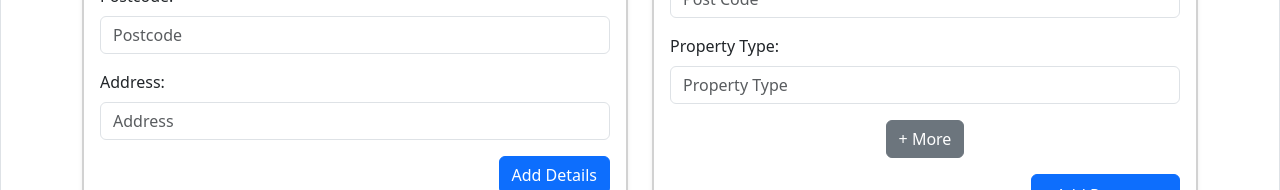
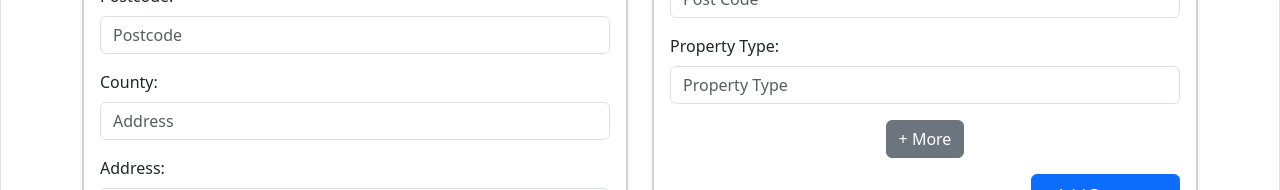
Before and after one commit to Azadehpedramnia/PropertySystem, a Next.js app in the folder hr-frontend/: page /dashboard in a window 1280 px wide. Shown: the part 1091-1281 px from the top of the page. Built offline with nearby package versions, Linux system fonts and the light colour scheme; no server answers.

Commit message:
changes for new columns

```diff
--- a/hr-frontend/components/Dashboard/RegisterContact.tsx
+++ b/hr-frontend/components/Dashboard/RegisterContact.tsx
@@ -11,6 +11,7 @@ interface Person {
   contact_number: string;
   property_address_for_enquiry: string;
   iqu_post_code_address:string;
+  contact_county:string;
 }
 
 interface RegisterContactProps {
@@ -137,6 +138,22 @@ const RegisterContact: React.FC<RegisterContactProps> = ({
               />
           </div>
 
+          {/* Row: County */}
+          <div className="col-12">
+            <label  className="form-label">County:</label>
+            <input
+              className="form-control"
+              placeholder="Address"
+              value={newPerson.contact_county}
+              onChange={(e) =>
+                setNewPerson({
+                  ...newPerson,
+                  contact_county: e.target.value,
+                })
+              }
+            />
+          </div>
+
           {/* Row: Address */}
           <div className="col-12">
             <label  className="form-label">Address:</label>
--- a/hr-frontend/components/Dashboard/RegisterProperty.tsx
+++ b/hr-frontend/components/Dashboard/RegisterProperty.tsx
@@ -12,8 +12,7 @@ interface Property {
   car_park_rateable_value: number | null;
   car_park_rates_payable_before_relief: number | null;
   total_rateable_value: number | null;
-  total_rate_payable: number | null;
-  donation_due: Date | null;
+  total_rate_payable_before_relief: number | null;
   post_code: string;
   landlord_Address: string;
   landlord_email: string;
@@ -28,6 +27,10 @@ interface Property {
   property_second_line_address:string;
   property_floor:string;
   property_solely_occupied:boolean;
+  property_county:string;
+  landlord_county:string;
+  donation_due:number | null;
+  total_rate_payable_after_relief:number| null;
 }
 
 interface RegisterPropertyProps {
@@ -285,11 +288,11 @@ newProperty.has_car_park && (
       type="number"
       className="form-control"
       placeholder=" Total Rates Payable Before Relief"
-      value={newProperty.total_rate_payable ?? ""}
+      value={newProperty.total_rate_payable_before_relief?? ""}
       onChange={(e) =>
         setNewProperty({
           ...newProperty,
-          total_rate_payable:
+          total_rate_payable_before_relief:
             e.target.value === "" ? null : Number(e.target.value),
         })
       }
@@ -323,22 +326,19 @@ newProperty.has_car_park && (
         </label>
 
         <input
-          type="date"
+          type="number"
           className="form-control"
-          value={
-            newProperty.donation_due &&
-              !isNaN(new Date(newProperty.donation_due).getTime())
-              ? new Date(newProperty.donation_due).toISOString().split('T')[0]
-              : ""
-          }
+          value={newProperty.donation_due ?? ""}
           onChange={(e) =>
             setNewProperty({
               ...newProperty,
-              donation_due: e.target.value ? new Date(e.target.value) : null,
+              donation_due: e.target.value ?  parseFloat(e.target.value) : null,
             })
           }
         />
       </div>,
+
+
 
       <div className="col-12" key="start_date_of_lease">
         <label className="form-label">Start Date of Lease:</label>
```
